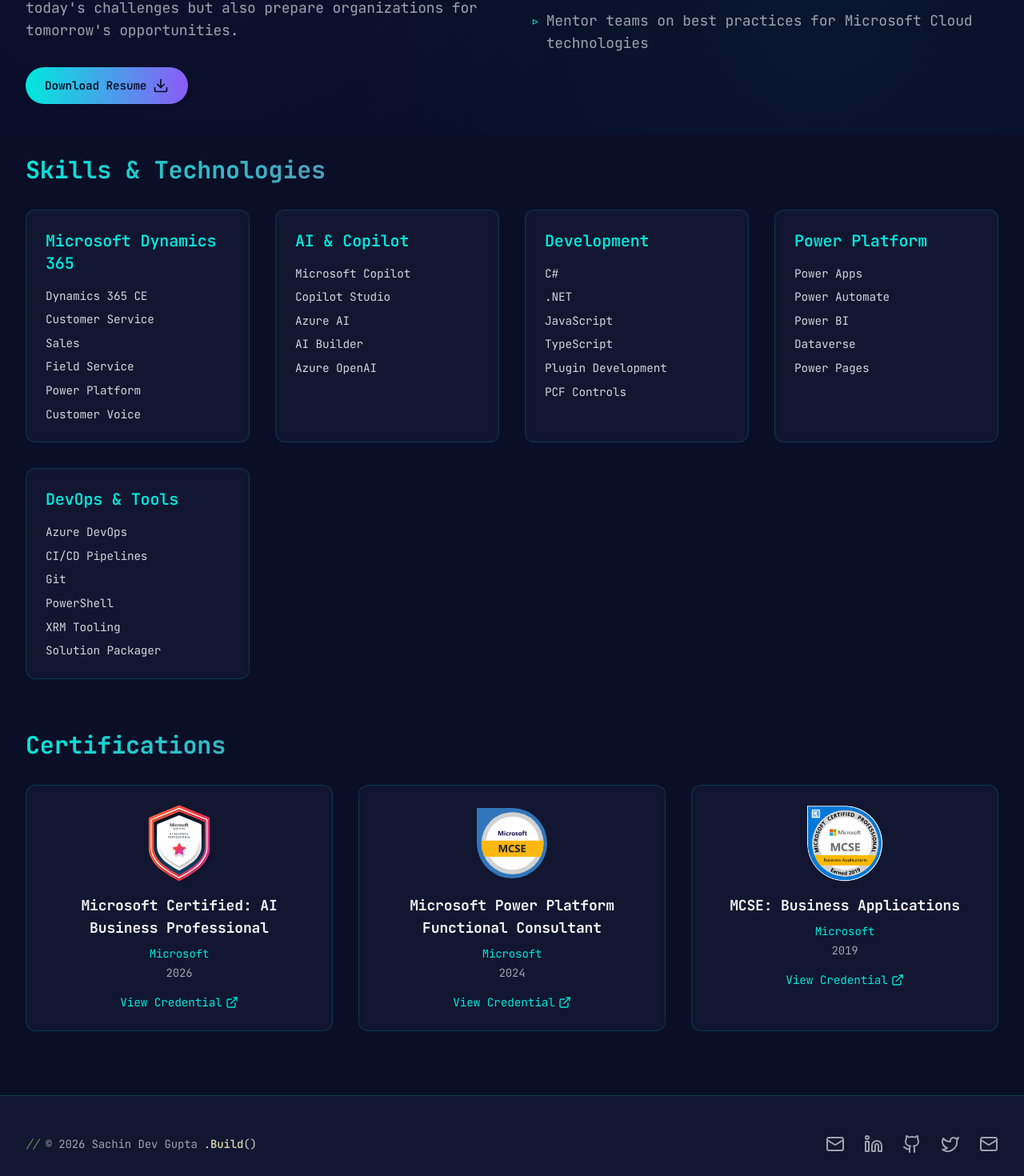
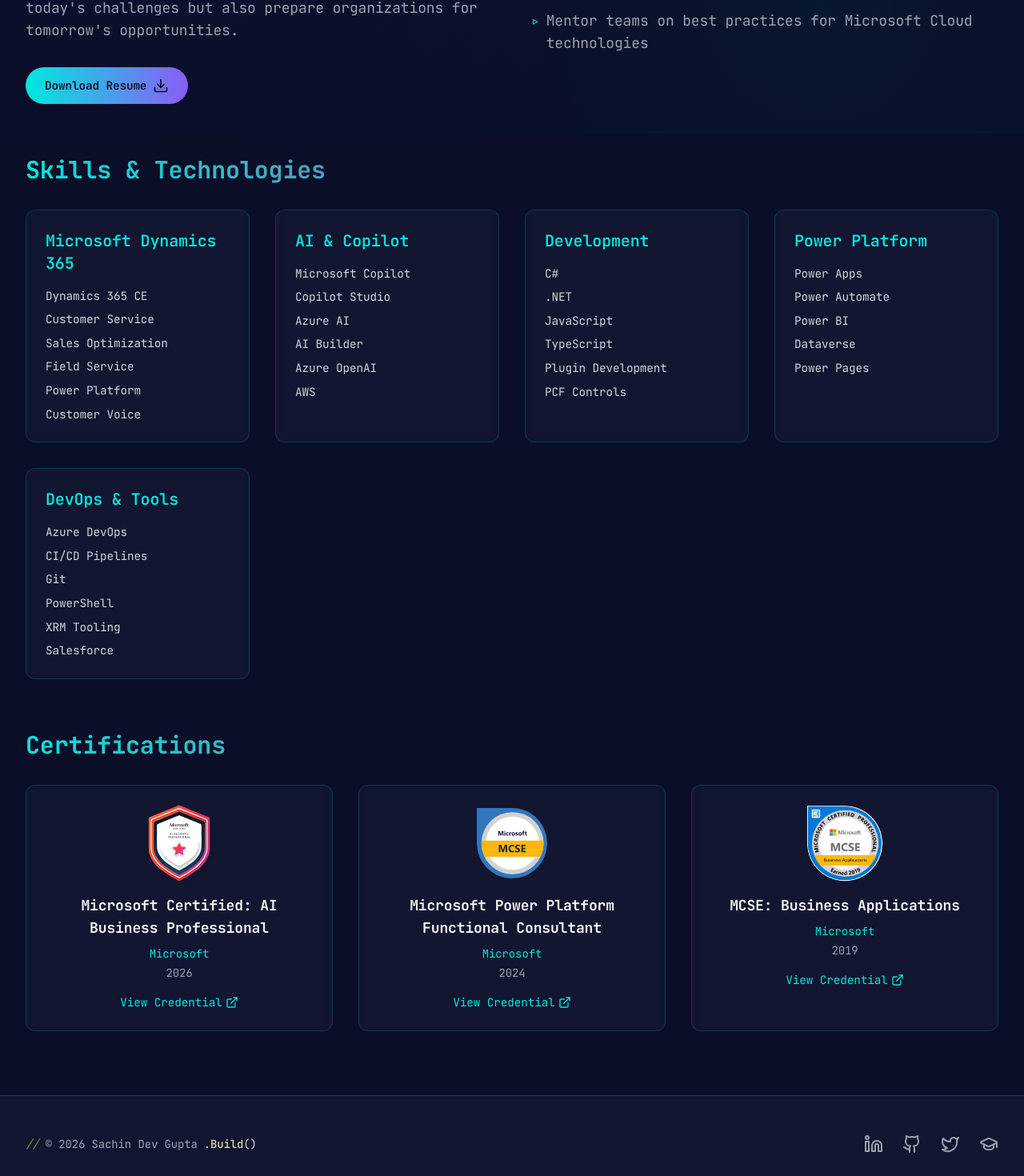
Before and after one commit to sdgmits/sd-personal-website, a Next.js app: page /about in a window 1280 px wide. Shown: the part 633-2103 px from the top of the page at 80% size. Built offline with nearby package versions, Linux system fonts and the light colour scheme.

Commit message:
feat: update contact page and hero component with improved personal information display and styling

```diff
--- a/src/app/contact/page.tsx
+++ b/src/app/contact/page.tsx
@@ -130,8 +130,8 @@
               {socialLinks.map((link) => {
                 const IconComponent = iconMap[link.icon.toLowerCase()] || Mail;
                 const displayText = link.name === "Email"
-                  ? personalInfo.email
-                  : `${link.name} Profile`;
+                  ? "Send me an email"
+                  : `${link.name}`;
 
                 return (
                   <div key={link.name} className="flex items-center">
--- a/src/components/Hero.tsx
+++ b/src/components/Hero.tsx
@@ -20,28 +20,36 @@
             <span className="syntax-type">Microsoft.Dynamics365</span>
             <span className="syntax-operator">;</span>
           </div>
+             <div className="mb-6 font-mono text-sm md:text-base text-gray-400">
+            <span className="syntax-keyword">using</span>{" "}
+            <span className="syntax-type">Azure AI</span>
+            <span className="syntax-operator">;</span>
+          </div>
+         <p className="text-xl md:text-2xl text-gray-300 mb-6 font-mono">
+            <span className="syntax-comment">{'/// '}</span>{personalInfo.title}
+
+          </p>
+            <p className="text-base md:text-lg text-gray-400 max-w-2xl mx-auto mb-10">
+            {personalInfo.bio}
+          </p>
 
           <h1 className="text-5xl md:text-7xl font-bold mb-4 leading-tight">
             <div className="text-gray-400 font-mono text-xl md:text-2xl mb-3">
               <span className="syntax-keyword">var</span>{" "}
               <span className="syntax-variable">architect</span>{" "}
               <span className="syntax-operator">=</span>{" "}
-              <span className="syntax-keyword">new</span>
+              <span className="syntax-keyword">new architect(</span>
             </div>
             <span className="glitch-text">
               {personalInfo.name}
             </span>
             <span className="syntax-operator font-mono text-3xl md:text-4xl">( )</span>
-            <span className="syntax-operator font-mono text-2xl md:text-3xl">;</span>
+            <span className="syntax-operator font-mono text-2xl md:text-3xl">);</span>
           </h1>
 
-          <p className="text-xl md:text-2xl text-gray-300 mb-6 font-mono">
-            <span className="syntax-comment">{'// '}</span>{personalInfo.title}
-          </p>
 
-          <p className="text-base md:text-lg text-gray-400 max-w-2xl mx-auto mb-10">
-            {personalInfo.bio}
-          </p>
+
+
 
           <div className="flex flex-col sm:flex-row gap-4 justify-center items-center">
             <Link
--- a/src/utils/data.ts
+++ b/src/utils/data.ts
@@ -5,7 +5,7 @@
   title: "Dynamics 365 and Copilot Solution Architect | Senior Software Engineer",
   email: "your.email@example.com",
   location: "United States",
-  bio: "Solution Architect specializing in Microsoft Dynamics 365, Power Platform, and AI-powered Copilot solutions. Passionate about transforming business processes through intelligent automation and enterprise solutions.",
+  bio: "[Description: 'Solution Architect specializing in Microsoft Dynamics 365, Power Platform, and AI-powered Copilot solutions. Passionate about transforming business processes through intelligent automation and enterprise solutions.']",
   resumeUrl: "https://www.linkedin.com/in/sachindevgupta/",
 };
 
@@ -69,11 +69,7 @@
 };
 
 export const socialLinks: SocialLink[] = [
-  {
-    name: "Email",
-    url: "mailto:your.email@example.com",
-    icon: "mail",
-  },
+
   {
     name: "LinkedIn",
     url: "https://www.linkedin.com/in/sachindevgupta",
@@ -92,18 +88,18 @@
   {
     name: "Microsoft Certifications",
     url: "https://learn.microsoft.com/en-us/users/sdgmits/",
-    icon: "graduation-cap",
+    icon: "microsoft-learn",
   },
 ];
 
 export const skills: Skill[] = [
   {
     category: "Microsoft Dynamics 365",
-    items: ["Dynamics 365 CE", "Customer Service", "Sales", "Field Service", "Power Platform", "Customer Voice"],
+    items: ["Dynamics 365 CE", "Customer Service", "Sales Optimization", "Field Service", "Power Platform", "Customer Voice"],
   },
   {
     category: "AI & Copilot",
-    items: ["Microsoft Copilot", "Copilot Studio", "Azure AI", "AI Builder", "Azure OpenAI"],
+    items: ["Microsoft Copilot", "Copilot Studio", "Azure AI", "AI Builder", "Azure OpenAI", "AWS"],
   },
   {
     category: "Development",
@@ -115,7 +111,7 @@
   },
   {
     category: "DevOps & Tools",
-    items: ["Azure DevOps", "CI/CD Pipelines", "Git", "PowerShell", "XRM Tooling", "Solution Packager"],
+    items: ["Azure DevOps", "CI/CD Pipelines", "Git", "PowerShell", "XRM Tooling", "Salesforce"],
   },
 ];
 
```
